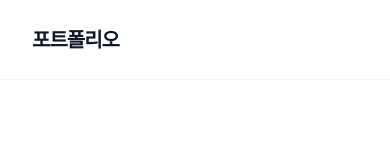
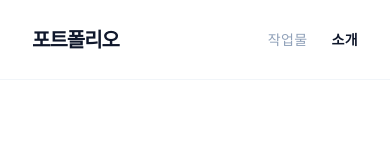
Before and after one commit to asc001010/portfolio, a Next.js app: page /about in a window 390 px wide. Shown: the top 160 px of the page. Built offline with nearby package versions, Linux system fonts and the light colour scheme.

Commit message:
Fix: Make navigation menu visible on mobile devices

```diff
--- a/app/about/page.js
+++ b/app/about/page.js
@@ -9,7 +9,7 @@ export default function About() {
           <Link href="/" className="text-xl font-bold text-slate-900 tracking-tighter font-headline">
             포트폴리오
           </Link>
-          <div className="hidden md:flex items-center gap-10 font-headline font-medium text-sm tracking-wide">
+          <div className="flex items-center gap-6 md:gap-10 font-headline font-medium text-sm tracking-wide">
             <Link
               className="text-slate-400 hover:text-slate-900 transition-colors"
               href="/"
--- a/app/page.js
+++ b/app/page.js
@@ -34,7 +34,7 @@ export default function Home() {
           <Link href="/" className="text-xl font-bold text-slate-900 tracking-tighter font-headline">
             포트폴리오
           </Link>
-          <div className="hidden md:flex items-center gap-10 font-headline font-medium text-sm tracking-wide">
+          <div className="flex items-center gap-6 md:gap-10 font-headline font-medium text-sm tracking-wide">
             <Link
               className="text-slate-900 font-semibold"
               href="/"
```
